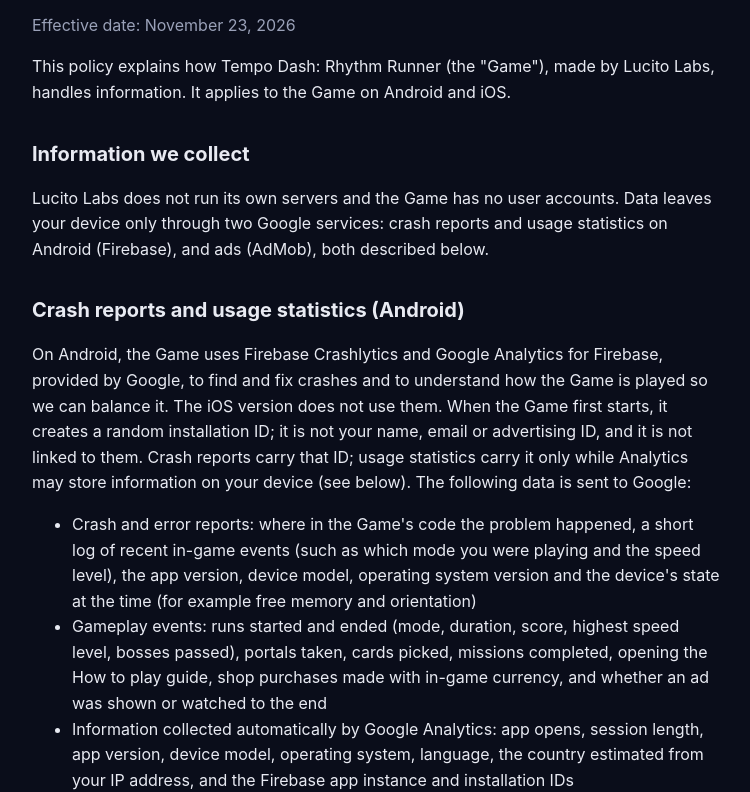
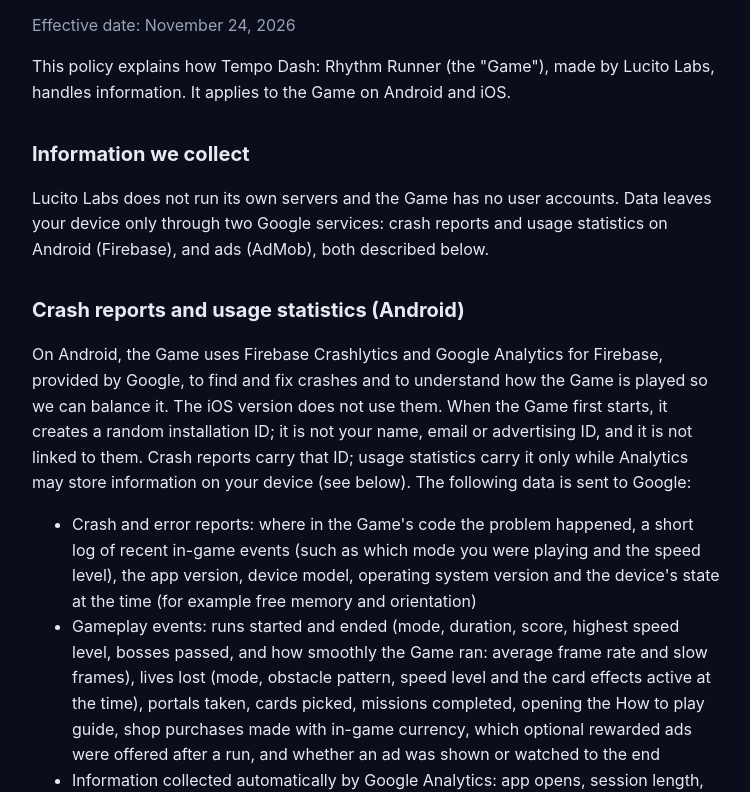
Before and after one commit to lucitolabs/lucitolabs.github.io, a plain HTML site: page tempo-dash/privacy.html in a window 1280 px wide. Shown: the part 160-952 px from the top of the page, without its empty margins (264-1014 px from the left). Drawn offline with Linux system fonts and the light colour scheme.

Commit message:
docs(tempo-dash): list lives lost, ad offers, frame rate and install day in the privacy policy

```diff
--- a/tempo-dash/privacy.html
+++ b/tempo-dash/privacy.html
@@ -14,7 +14,7 @@
   <main>
     <p><a href="../">Lucito Labs</a></p>
     <h1>Tempo Dash Privacy Policy</h1>
-    <p class="muted">Effective date: November 23, 2026</p>
+    <p class="muted">Effective date: November 24, 2026</p>
 
     <p>This policy explains how Tempo Dash: Rhythm Runner (the "Game"), made by Lucito Labs, handles information. It applies to the Game on Android and iOS.</p>
 
@@ -25,8 +25,8 @@
     <p>On Android, the Game uses Firebase Crashlytics and Google Analytics for Firebase, provided by Google, to find and fix crashes and to understand how the Game is played so we can balance it. The iOS version does not use them. When the Game first starts, it creates a random installation ID; it is not your name, email or advertising ID, and it is not linked to them. Crash reports carry that ID; usage statistics carry it only while Analytics may store information on your device (see below). The following data is sent to Google:</p>
     <ul>
       <li>Crash and error reports: where in the Game's code the problem happened, a short log of recent in-game events (such as which mode you were playing and the speed level), the app version, device model, operating system version and the device's state at the time (for example free memory and orientation)</li>
-      <li>Gameplay events: runs started and ended (mode, duration, score, highest speed level, bosses passed), portals taken, cards picked, missions completed, opening the How to play guide, shop purchases made with in-game currency, and whether an ad was shown or watched to the end</li>
-      <li>Information collected automatically by Google Analytics: app opens, session length, app version, device model, operating system, language, the country estimated from your IP address, and the Firebase app instance and installation IDs</li>
+      <li>Gameplay events: runs started and ended (mode, duration, score, highest speed level, bosses passed, and how smoothly the Game ran: average frame rate and slow frames), lives lost (mode, obstacle pattern, speed level and the card effects active at the time), portals taken, cards picked, missions completed, opening the How to play guide, shop purchases made with in-game currency, which optional rewarded ads were offered after a run, and whether an ad was shown or watched to the end</li>
+      <li>Information collected automatically by Google Analytics: app opens, session length, app version, device model, operating system, language, the country estimated from your IP address, the day the Game was installed, and the Firebase app instance and installation IDs</li>
     </ul>
     <p>This data is encrypted in transit and is used only to improve the Game. It is not used for advertising: Analytics does not collect your advertising ID or Android ID, never shares advertising signals, and is not linked to AdMob. Crashlytics keeps crash reports for 90 days; Analytics keeps event data for 2 months and data tied to the installation, such as its identifiers, for 14 months after you last play. Where consent is required by law, for example in the European Economic Area, the United Kingdom and Switzerland, Analytics stores identifiers on your device and receives the installation ID only if you allow storing and accessing information on your device in the consent form; without that permission it sends only events without identifiers or cookies, which Google uses in aggregate. You can change this from Privacy choices in the Game's settings. You can stop sending crash and error reports with the Crash reports switch, and usage statistics with the Usage data switch, at any time in the Game's settings on Android. Learn how Google handles Firebase data at firebase.google.com/support/privacy.</p>
     <p>If you use Report a problem in the Game's settings, the email it prepares contains your installation ID and simple play statistics, so we can match your report with crash reports. You can ask us to delete that data at any time, as described under Deleting your data.</p>
```
